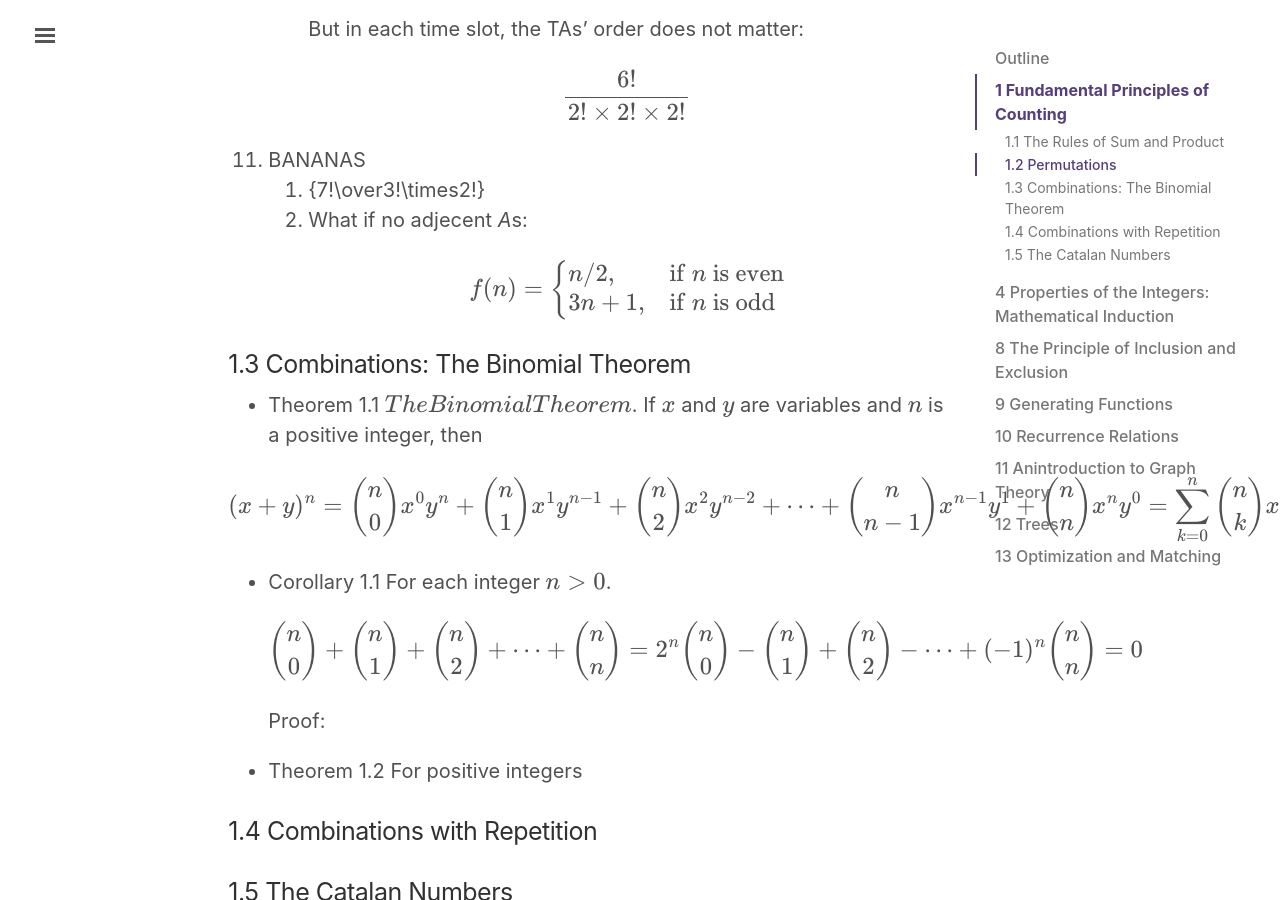
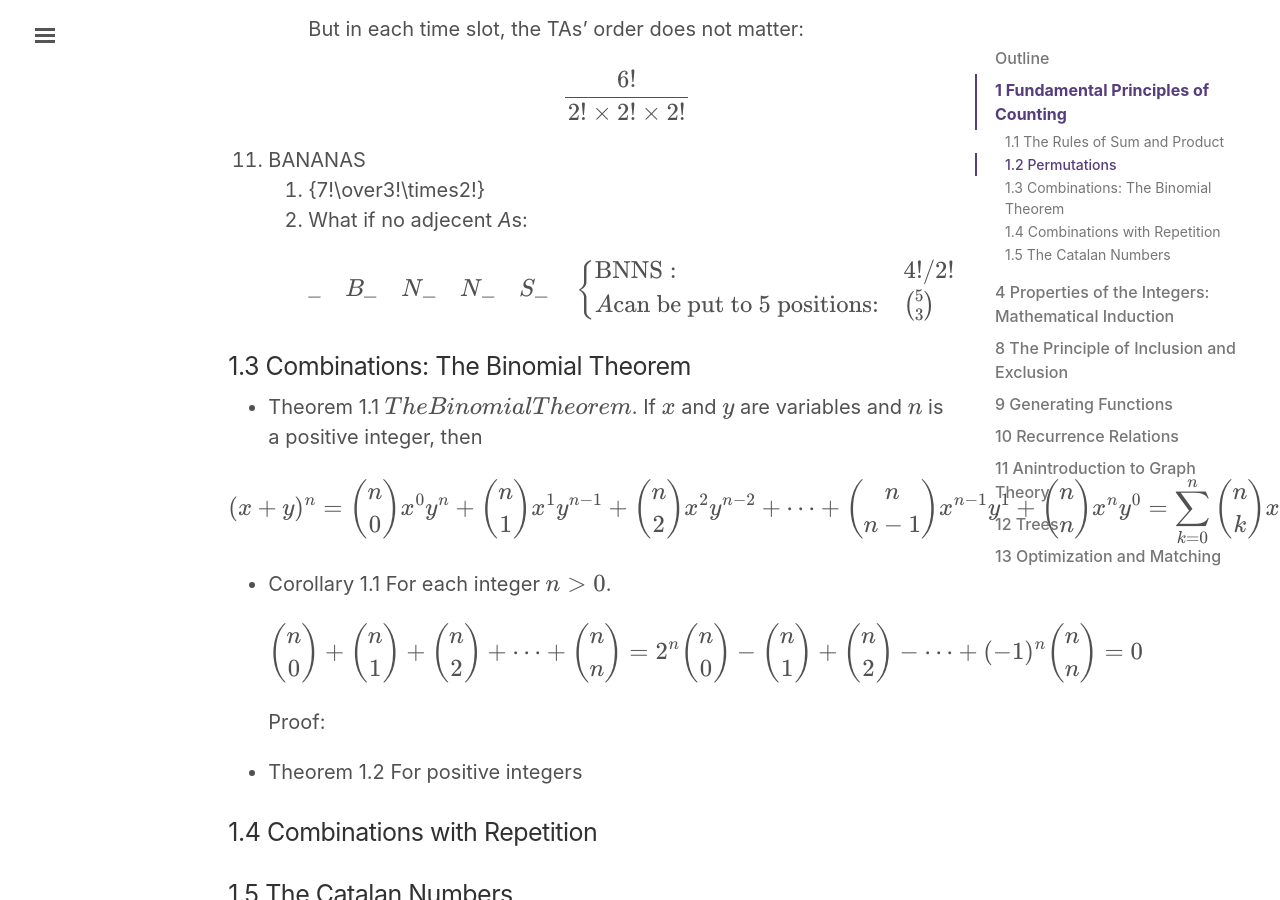
Before and after one commit to lingt-xyz/note, a Jekyll site: the page built from _posts/2018-09-01-COMP339.md, in a window 1280 px wide and 900 px high, scrolled down 3318 px. Built offline with Jekyll 4.4.1, drawn with Linux system fonts in a browser that asks for light colours; formulas are drawn with MathJax 3; comment, search, counter and statistics services are not loaded.

Commit message:
format numbers

```diff
--- a/_posts/2018-09-01-COMP339.md
+++ b/_posts/2018-09-01-COMP339.md
@@ -96,6 +96,7 @@ e.g.:
         * How about {% raw %}$$\color{red}{00012}$${% endraw %}, it was counted three times.
         * {% raw %}$$10^5 - 9^5$${% endraw %}: {% raw %}$$9^5$${% endraw %} is who does not contain {% raw %}$$0$${% endraw %}.
     2. Must contain *0* and *1*: {% raw %}$$10^5-9^5-9^5\color{red}{+8^5}$${% endraw %}
+
 8. Choose a committe of *3* from *80* students:
     1. (It's a committe, so order does not matter): {% raw %}$$\binom{80}{3}=C(80, 3)={80!\over77!\times3!}$${% endraw %}
     2. If choose *77*, should be the same: {% raw %}$$\binom{80}{77}=C(80, 77)={80!\over3!\times77!}$${% endraw %}
@@ -120,10 +121,10 @@ e.g.:
     2. What if no adjecent *A*s:
 
         {% raw %}$$
-        f(n) =
+        \_\quad B\_\quad N\_\quad N\_\quad S\_\quad
         \begin{cases}
-        n/2,  & \text{if $n$ is even} \\
-        3n+1, & \text{if $n$ is odd}
+        \text{BNNS}:  & 4!/2! \\
+        A \text{can be put to 5 positions:} & \binom{5}{3}
         \end{cases}
         $${% endraw %}
 
```
